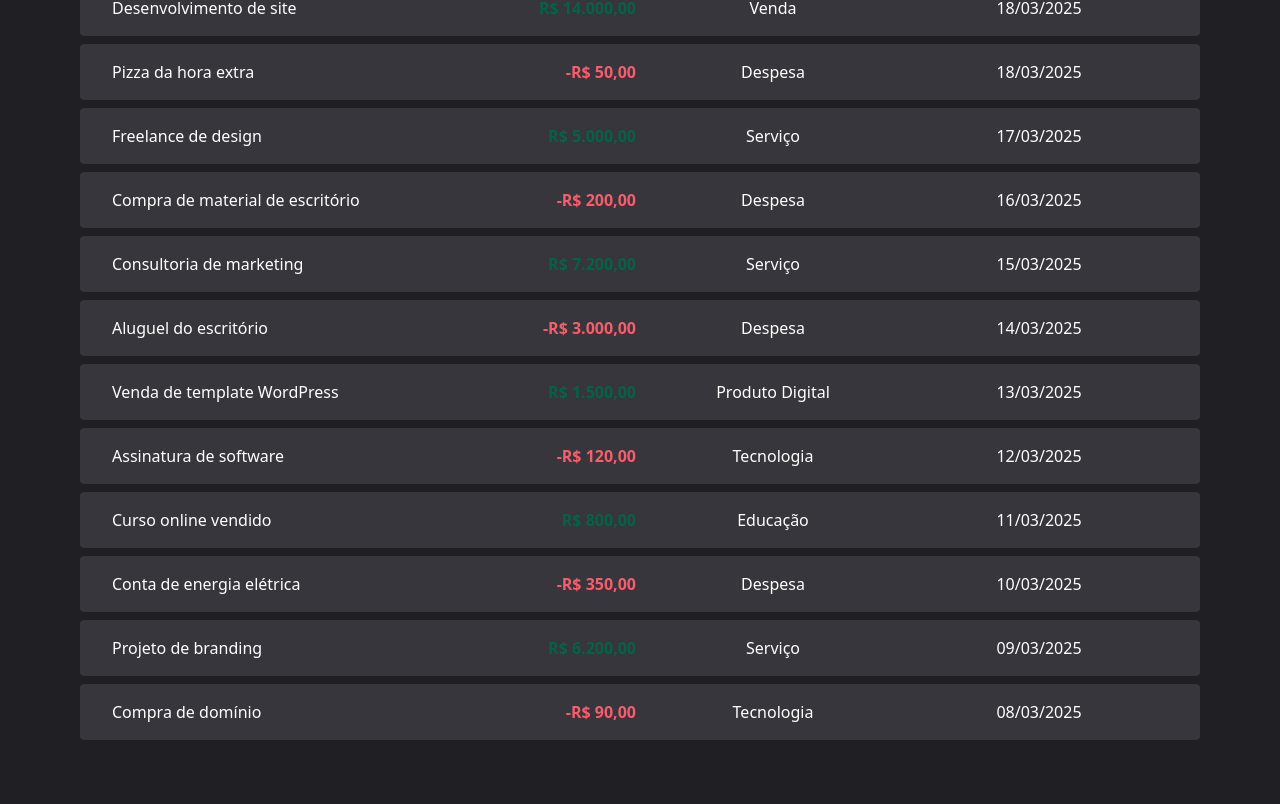
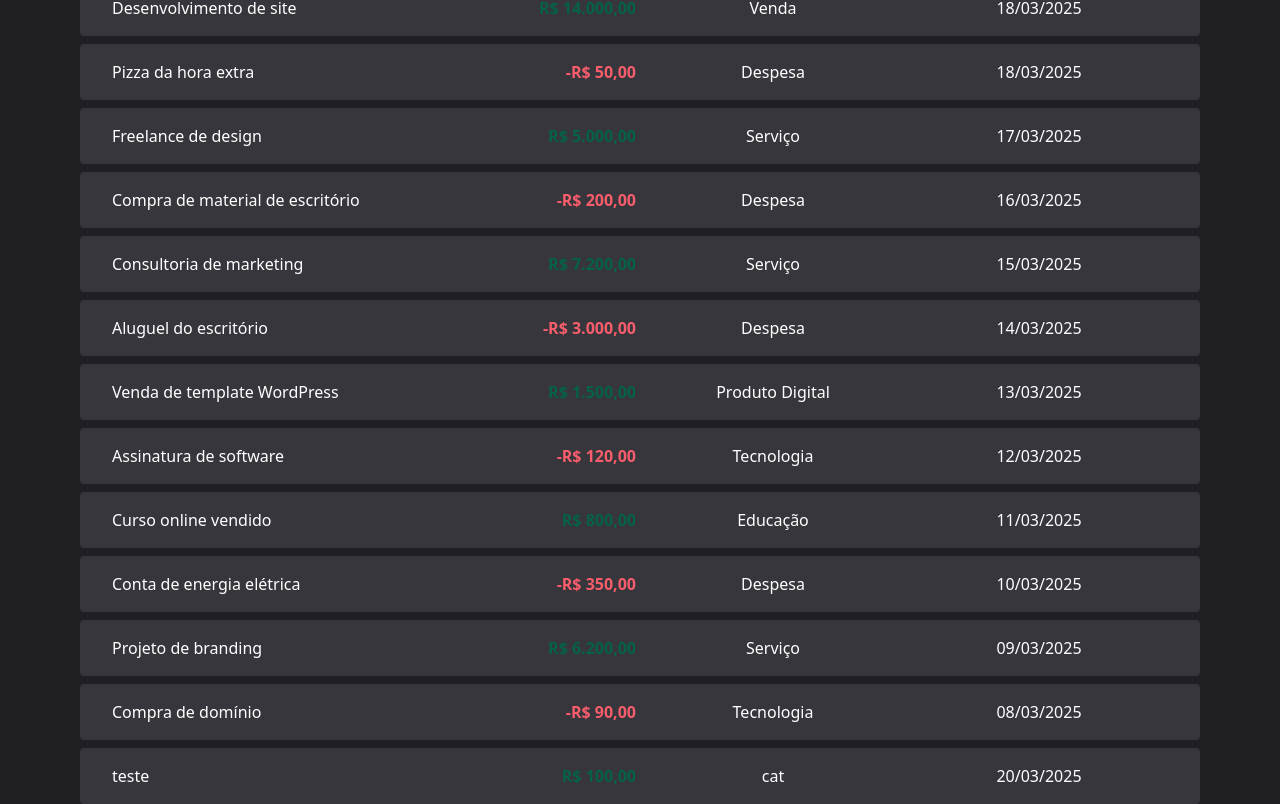
Before and after one commit to afonsolimajr/mba-dt-money, a React (Vite) app: page / in a window 1280 px wide. Shown: the part 369-1173 px from the top of the page. Before the commit the page ends 1109 px from the top, so only its background shows below. Built offline with nearby package versions, Linux system fonts and the light colour scheme; data requests are answered from the project's data file.

Commit message:
adding new transactions

```diff
--- a/server.json
+++ b/server.json
@@ -95,6 +95,14 @@
       "category": "Tecnologia",
       "price": 90,
       "createdAt": "2025-03-08T16:55:30.310Z"
+    },
+    {
+      "id": 13,
+      "description": "teste",
+      "type": "income",
+      "price": 100,
+      "category": "cat",
+      "createdAt": "2025-03-20T20:58:35.454Z"
     }
   ]
 }
--- a/src/components/NewTransactionModal.tsx
+++ b/src/components/NewTransactionModal.tsx
@@ -16,6 +16,8 @@ import { RadioGroup, RadioGroupItem } from "./ui/radio-group";
 import { useForm } from "react-hook-form";
 import * as z from "zod";
 import { zodResolver } from "@hookform/resolvers/zod";
+import { useContext } from "react";
+import { TransactionsContext } from "@/contexts/TransactionsContext";
 
 const newTransactionFormSchema = z.object({
   description: z.string(),
@@ -35,8 +37,18 @@ export default function NewTransactionModal() {
     resolver: zodResolver(newTransactionFormSchema),
   });
 
+  const { createTransaction } = useContext(TransactionsContext);
+
   function handleSearchTransactions(data: NewTransactionFormInputs) {
     console.log(data);
+    createTransaction({
+      id: "",
+      description: data.description,
+      type: data.type,
+      price: Number.parseFloat(data.price),
+      category: data.category,
+      createdAt: new Date().toISOString(),
+    });
   }
 
   return (
--- a/src/contexts/TransactionsContext.tsx
+++ b/src/contexts/TransactionsContext.tsx
@@ -4,6 +4,7 @@ import { createContext, ReactNode, useEffect, useState } from "react";
 interface TransactionContextType {
   transactions: Transaction[];
   fetchTransactions: (query?: string) => void;
+  createTransaction: (transaction: Transaction) => void;
 }
 
 export const TransactionsContext = createContext({} as TransactionContextType);
@@ -26,13 +27,33 @@ export function TransactionsProvider({ children }: TransactionsProviderProps) {
     setTransactions(data);
   }
 
+  async function createTransaction(transaction: Transaction) {
+    const url = "http://localhost:3333/transactions";
+
+    const response = await fetch(url, {
+      method: "POST",
+      headers: {
+        Accept: "application/json",
+        "Content-Type": "application/json",
+      },
+      body: JSON.stringify(transaction),
+    });
+    const data = await response.json();
+
+    setTransactions(data);
+  }
+
   useEffect(() => {
     fetchTransactions();
   }, []);
 
   return (
     <TransactionsContext.Provider
-      value={{ transactions: transactions, fetchTransactions }}
+      value={{
+        transactions: transactions,
+        fetchTransactions,
+        createTransaction,
+      }}
     >
       {children}
     </TransactionsContext.Provider>
```
